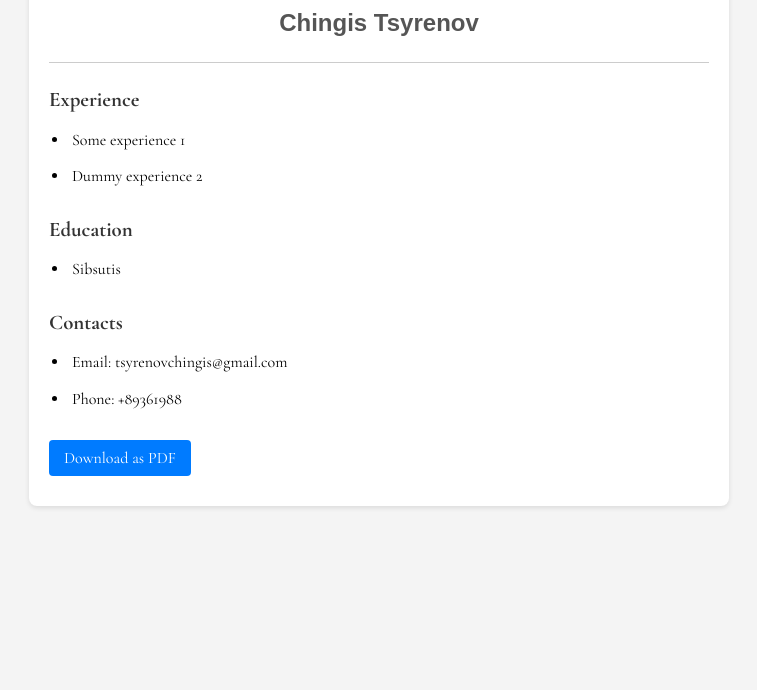
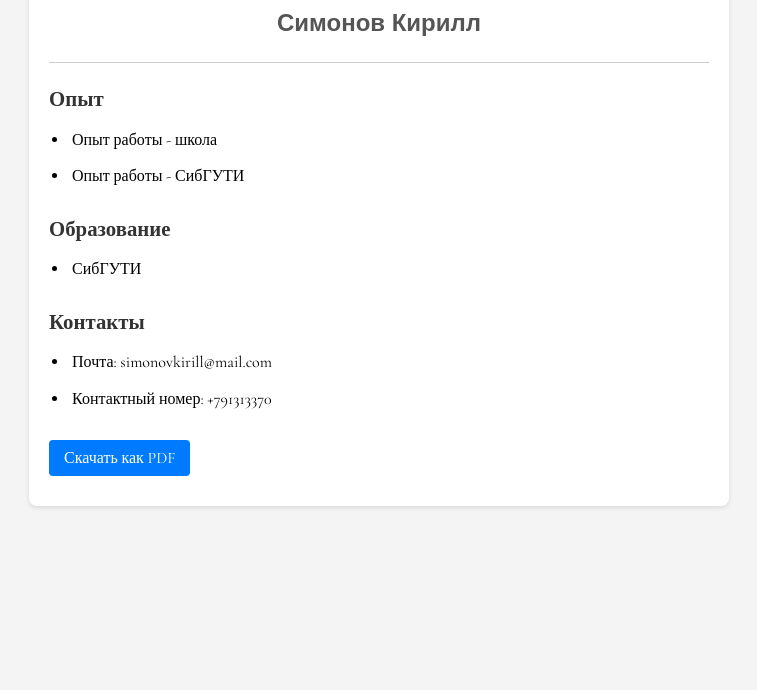
Before and after one commit to kirill2068/kirill2068.github.io, a plain HTML site: page index.html in a window 1280 px wide. Shown: the part 110-800 px from the top of the page, without its empty margins (261-1018 px from the left). Drawn offline with nearby package versions, Linux system fonts and the light colour scheme.

Commit message:
Update index.html

```diff
--- a/index.html
+++ b/index.html
@@ -10,26 +10,26 @@
   </head>
   <body>
     <div class="stuff">
-      <h1>Resume</h1>
-      <h2>Chingis Tsyrenov</h2>
+      <h1>Резюме</h1>
+      <h2>Симонов Кирилл</h2>
       <hr />
 
-      <p class="head">Experience</p>
+      <p class="head">Опыт</p>
       <ul id="experience-list">
-        <li contenteditable="true">Some experience 1</li>
-        <li contenteditable="true">Dummy experience 2</li>
+        <li contenteditable="true">Опыт работы - школа</li>
+        <li contenteditable="true">Опыт работы - СибГУТИ</li>
       </ul>
-      <p class="head">Education</p>
+      <p class="head">Образование</p>
       <ul id="education-list">
-        <li contenteditable="true">Sibsutis</li>
+        <li contenteditable="true">СибГУТИ</li>
       </ul>
-      <p class="head">Contacts</p>
+      <p class="head">Контакты</p>
       <ul id="contacts-list">
-        <li contenteditable="true">Email: tsyrenovchingis@gmail.com</li>
-        <li contenteditable="true">Phone: +89361988</li>
+        <li contenteditable="true">Почта: simonovkirill@mail.com</li>
+        <li contenteditable="true">Контактный номер: +791313370</li>
       </ul>
       <p>
-        <button id="download-pdf-button">Download as PDF</button>
+        <button id="download-pdf-button">Скачать как PDF</button>
       </p>
     </div>
 
```
